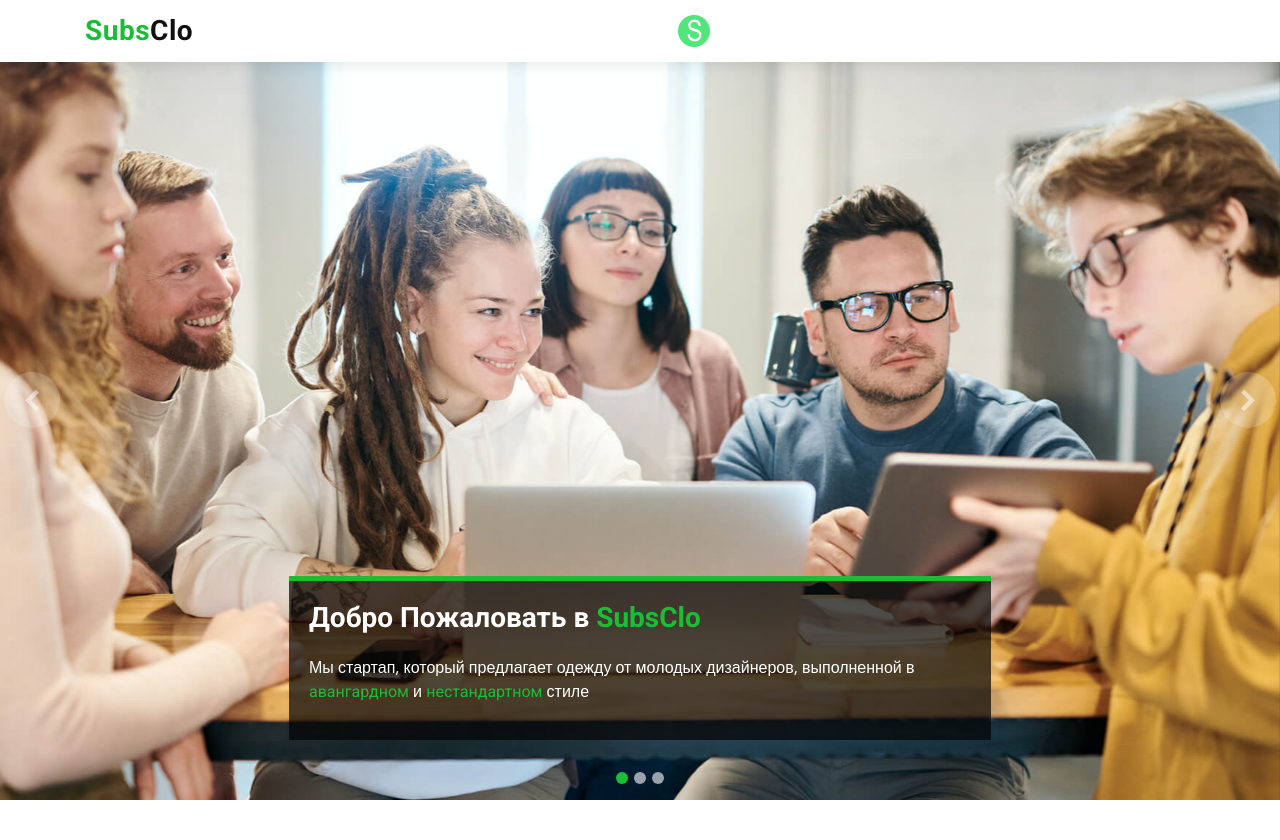
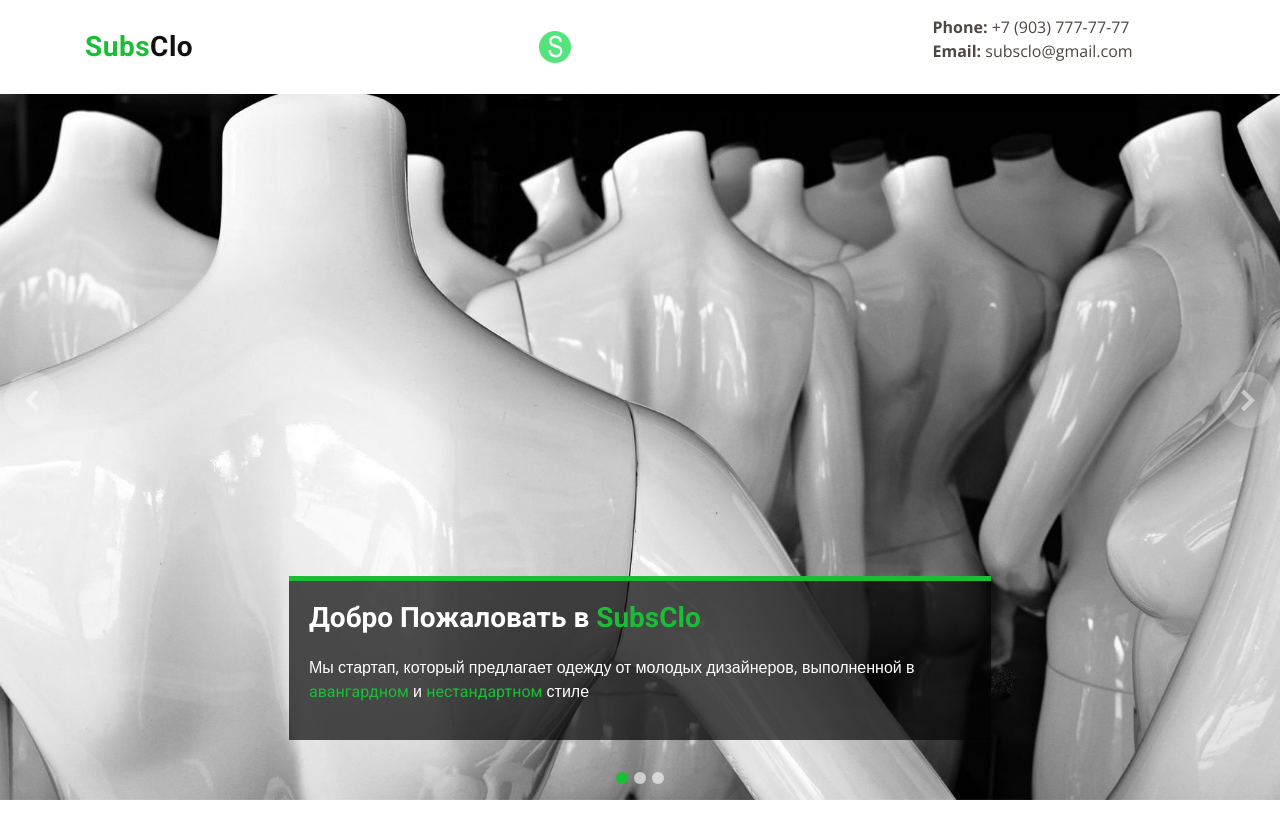
Before and after one commit to Nosp27/design_land, a Flask app: page /sclo in a window 1280 px wide. Shown: the top 840 px of the page. Run offline with Flask 2, Linux system fonts and the light colour scheme; some libraries are stand-ins or nearby versions.

Commit message:
Add grayscale manekens

```diff
--- a/src/design_land/templates/index.html
+++ b/src/design_land/templates/index.html
@@ -36,9 +36,16 @@
 <header id="header" class="fixed-top">
     <div class="container d-flex align-items-center">
 
-        <h1 class="logo mr-auto" style="text-transform: unset"><a href="index.html"><span>Subs</span>Clo</a></h1>
+        <h1 class="logo mr-auto" style="text-transform: unset"><a><span>Subs</span>Clo</a></h1>
 
-        <a href="index.html" class="logo mr-auto"><img src="static/img/favicon.png" alt="" class="img-fluid"></a>
+        <a class="logo mr-auto"><img src="static/img/favicon.png" alt="" class="img-fluid"></a>
+
+        <div class="col-lg-3 col-md-6">
+            <p>
+                <strong>Phone:</strong> +7 (903) 777-77-77<br>
+                <strong>Email:</strong> subsclo@gmail.com<br>
+            </p>
+        </div>
 
         <div class="header-social-links" hidden>
             <a href="#" class="twitter"><i class="icofont-twitter"></i></a>
@@ -54,10 +61,12 @@
     <div id="heroCarousel" class="carousel slide carousel-fade" data-ride="carousel">
 
         <div class="carousel-inner" role="listbox">
-            <style>span {
+            <style>
+                span {
                     color: #1bbd36;
                     font-family: "Roboto", sans-serif
-            }</style>
+                }
+            </style>
             <!-- Slide 1 -->
             <div class="carousel-item active" style="background-image: url(static/img/slide/slide-1.jpg);">
                 <div class="carousel-container">
```
Also changed, not shown: src/design_land/static/img/slide/slide-1.jpg, src/design_land/static/img/slide/slide-2.jpg, src/design_land/static/img/slide/slide-3.jpg, 1 other file. Lines whose indentation alone changed are shown as unchanged.
